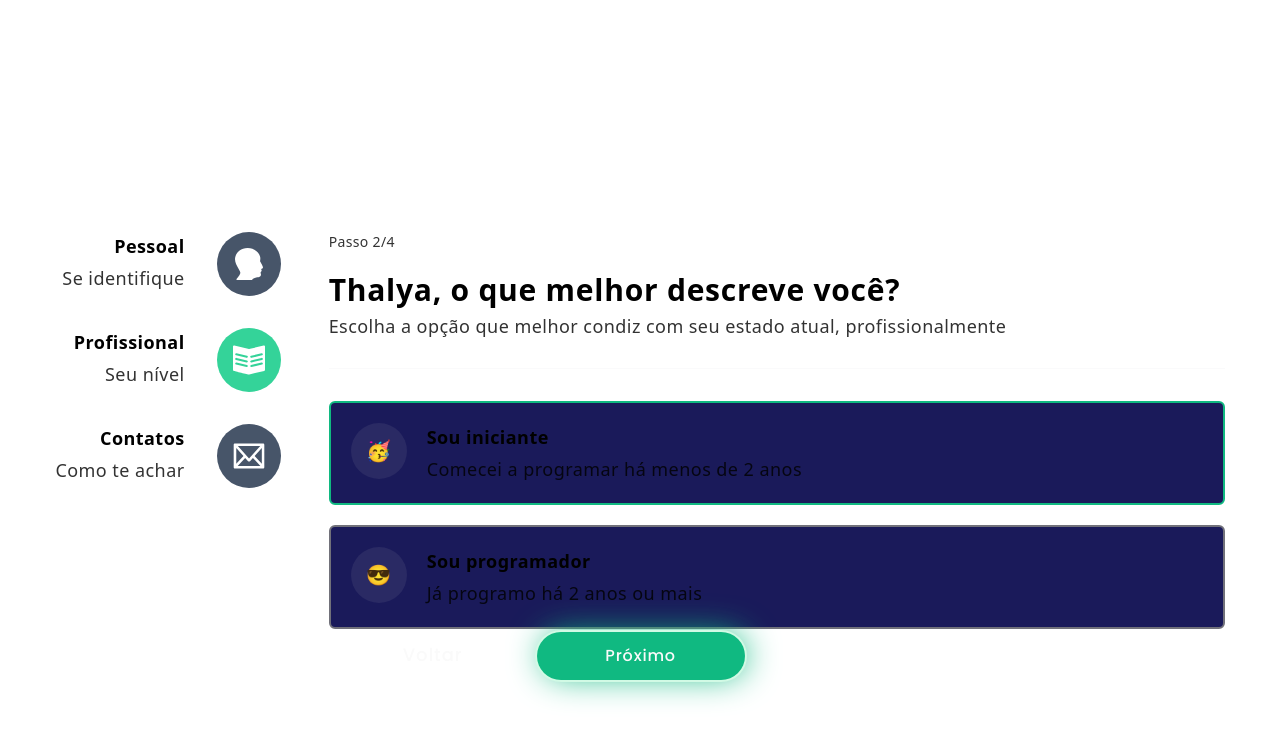
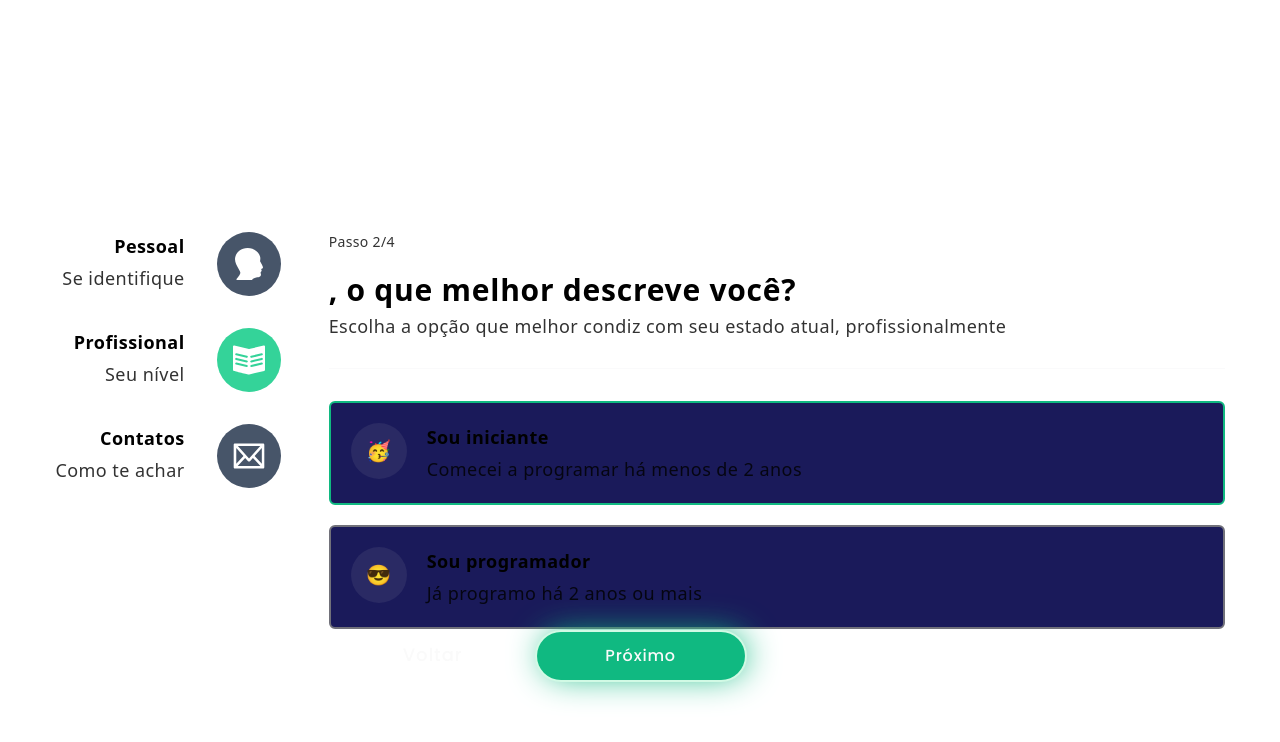
Before and after one commit to thalya-codes/multi-step-form, a React (Create React App) app: page / in a window 1280 px wide. Both pictures are taken after a click on the button "Próximo". Shown: the top 742 px of the page. Built offline with nearby package versions, Linux system fonts and the light colour scheme.

Commit message:
feat(components): adiciona context nos components StepProfessionalXP e  StepContacts

```diff
--- a/src/components/WzStepContent/StepContacts.tsx
+++ b/src/components/WzStepContent/StepContacts.tsx
@@ -1,10 +1,11 @@
+import { useFormContext } from "../../context/FormContext";
 import { FormGroup } from "../FormGroup";
 import { WzStepContentHeader } from "../WzStepContentHeader";
 
 export function StepContacts({ activeStep }: { activeStep: number }) {
-  const fullname = "Thalya";
+  const { formValues: { fullname } } = useFormContext();
 
-  return (
+   return (
     <div className="w-[70vw]">
       <WzStepContentHeader
         title={`Legal ${fullname}, onde te achamos?`}
@@ -18,10 +19,12 @@ export function StepContacts({ activeStep }: { activeStep: number }) {
           placeholder="email@email.com"
           inputId="form-group--email"
           inputType="email"
+          fieldName="email"
         />
         <FormGroup
           label="Qual seu GitHub?"
           inputId="form-group--github"
+          fieldName="github"
         />
       </div>
     </div>
--- a/src/components/WzStepContent/StepProfessionalXP.tsx
+++ b/src/components/WzStepContent/StepProfessionalXP.tsx
@@ -1,25 +1,22 @@
+import { useFormContext } from "../../context/FormContext";
 import HeadingGroup from "../HeadingGroup";
 import Typography from "../Typography";
 import { WzStepContentHeader } from "../WzStepContentHeader";
 
 export function StepProfessionalXP({ activeStep }: { activeStep: number }) {
-  const developerInfos = {
-    name: "Thalya",
-    xp: "beginner",
-    updateDevelopeInfos(newValue: object) {}
-  }
+  const { formValues, setFormValues }  = useFormContext();
 
   return (
     <div className="w-[70vw]">
       <WzStepContentHeader
-        title={`${developerInfos.name}, o que melhor descreve você?`}
+        title={`${formValues.fullname}, o que melhor descreve você?`}
         subTitle=" Escolha a opção que melhor condiz com seu estado atual, profissionalmente"
         activeStep={activeStep}
       />
 
       <div
-        className={`flex gap-5 border-2 ${developerInfos.xp === "beginner" ? "border-emerald-500" : "border-zinc-500" } bg-main-blue rounded-md p-5 mb-5`}
-        onClick={() => developerInfos.updateDevelopeInfos({...developerInfos, xp: "beginner"})}
+        className={`flex gap-5 border-2 ${formValues.xp === "beginner" ? "border-emerald-500" : "border-zinc-500" } bg-main-blue rounded-md p-5 mb-5`}
+        onClick={() => setFormValues({...formValues, xp: "beginner"})}
       >
         <Typography
           as="span"
@@ -30,8 +27,8 @@ export function StepProfessionalXP({ activeStep }: { activeStep: number }) {
       </div>
 
       <div
-        className={`flex gap-5 border-2 border-emerald-500 bg-main-blue rounded-md p-5 ${developerInfos.xp === "programmer" ? "border-emerald-500" : "border-zinc-500" }`}
-        onClick={() => developerInfos.updateDevelopeInfos({...developerInfos, xp: "programmer"})}
+        className={`flex gap-5 border-2 border-emerald-500 bg-main-blue rounded-md p-5 ${formValues.xp === "programmer" ? "border-emerald-500" : "border-zinc-500" }`}
+        onClick={() => setFormValues({...formValues, xp: "programmer"})}
       >
         <Typography
           as="span"
```
